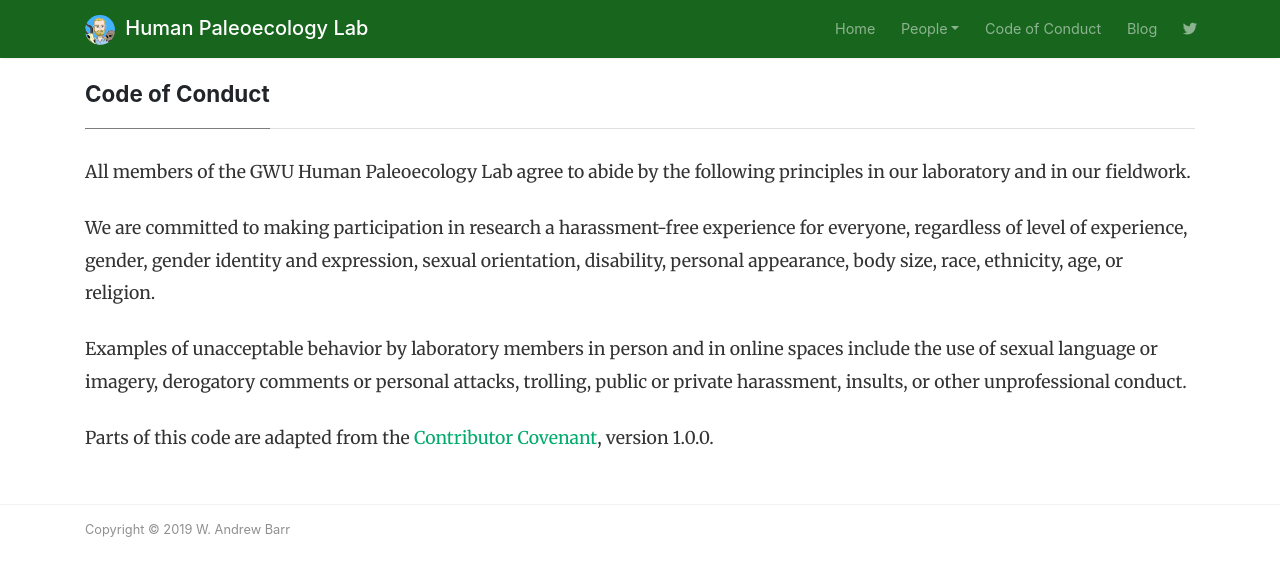
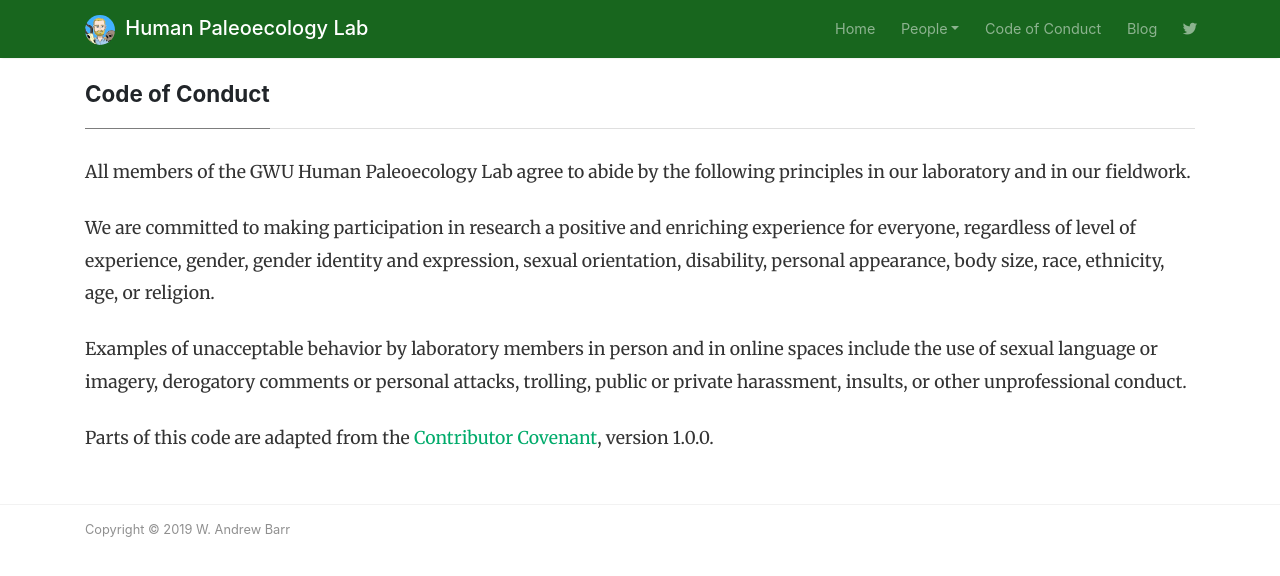
Before and after one commit to wabarr/PAPER, a Jekyll site: the page built from code-of-conduct.md, in a window 1280 px wide. Shown: the top 576 px of the page. Built offline with Jekyll 4.4.1, drawn with Linux system fonts in a browser that asks for light colours; nearby versions of some CDN libraries; comment, search, counter and statistics services are not loaded.

Commit message:
Update code-of-conduct.md

```diff
--- a/code-of-conduct.md
+++ b/code-of-conduct.md
@@ -6,7 +6,7 @@ layout: page
 
 All members of the GWU Human Paleoecology Lab agree to abide by the following principles in our laboratory and in our fieldwork.
 
-We are committed to making participation in research a harassment-free experience for everyone, regardless of level of experience, gender, gender identity and expression, sexual orientation, disability, personal appearance, body size, race, ethnicity, age, or religion.
+We are committed to making participation in research a positive and enriching experience for everyone, regardless of level of experience, gender, gender identity and expression, sexual orientation, disability, personal appearance, body size, race, ethnicity, age, or religion.
 
 Examples of unacceptable behavior by laboratory members in person and in online spaces include the use of sexual language or imagery, derogatory comments or personal attacks, trolling, public or private harassment, insults, or other unprofessional conduct.
 
```
